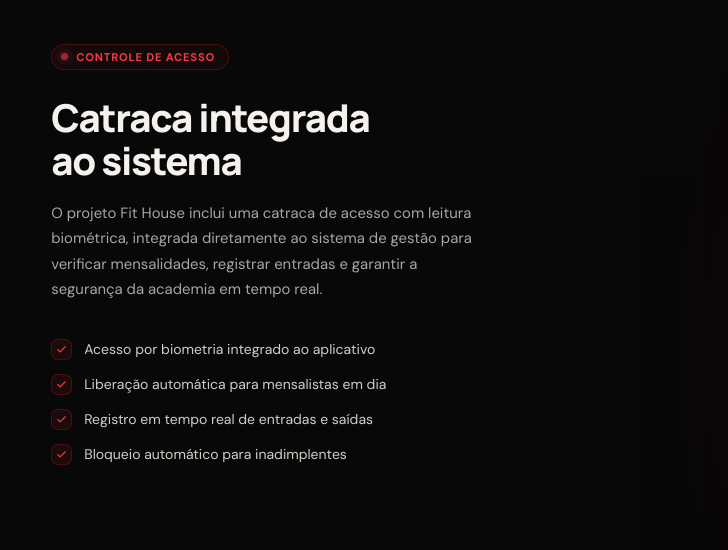
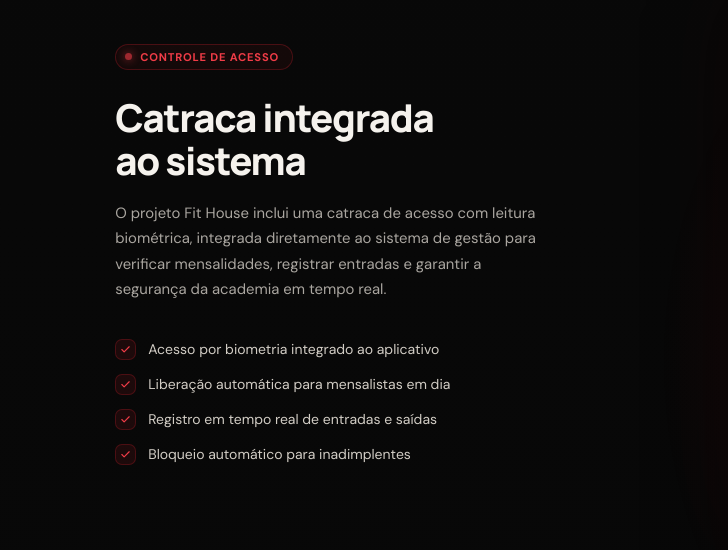
Before and after one commit to Link-Workspace/FitHouse-hub, a website: page index.html in a window 1280 px wide. Shown: the part 1520-2070 px from the top of the page, 0-728 px from the left. Drawn offline with Linux system fonts and the light colour scheme.

Commit message:
New changes

```diff
--- a/index.html
+++ b/index.html
@@ -513,6 +513,10 @@
       max-width: 430px;
     }
 
+    .turnstile > .turnstile-text {
+      padding-left: clamp(24px, 5vw, 70px);
+    }
+
     .turnstile-features {
       list-style: none;
       margin: 0;
```
Also changed, not shown: full-sections.png (added), sections-compare.png (added), turnstile-section.png (added).
